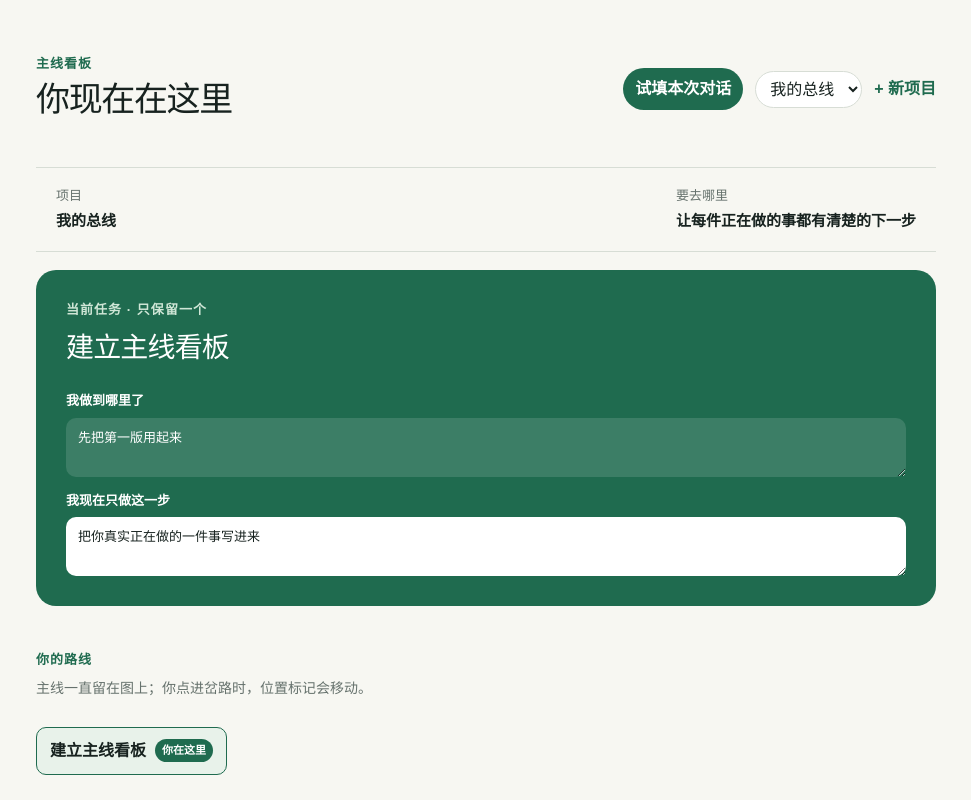
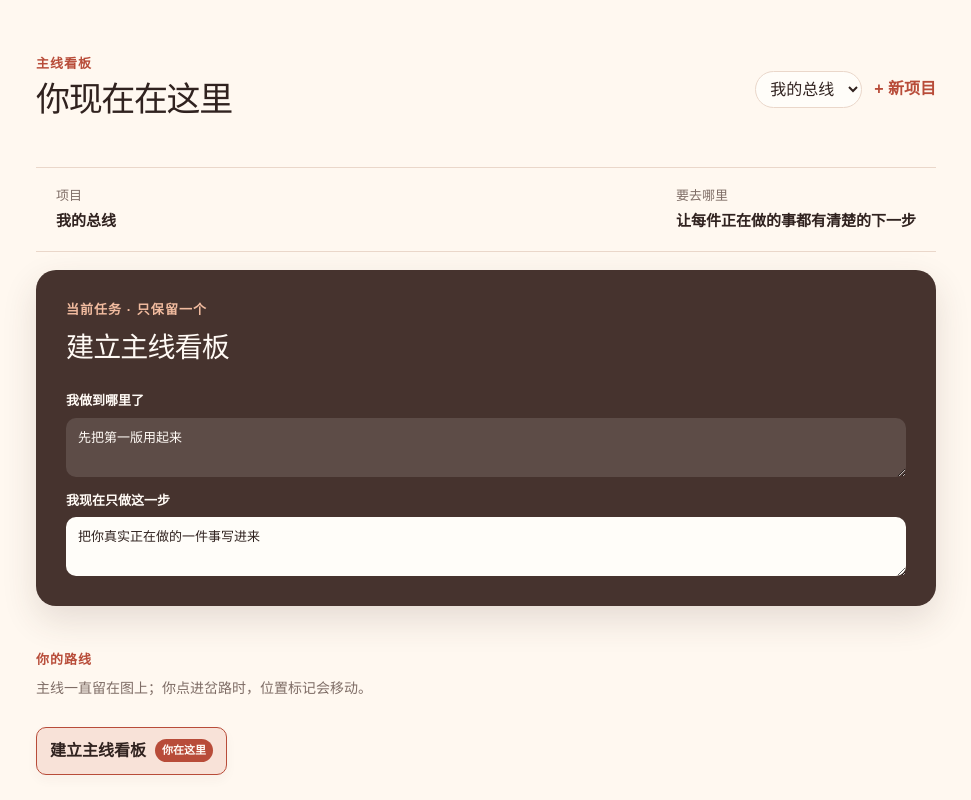
Before and after one commit to Olivya-sxx/mainline-board, a Next.js app: page / in a window 1280 px wide. Shown: the top 800 px of the page, without its empty margins (154-1125 px from the left). Built offline with nearby package versions, Linux system fonts and the light colour scheme.

Commit message:
Simplify board and refresh palette

```diff
--- a/app/globals.css
+++ b/app/globals.css
@@ -1,22 +1,22 @@
 @import "tailwindcss";
 
-:root { --ink:#17221f; --muted:#66726d; --paper:#f7f7f2; --line:#d7ddd5; --green:#1f6b4f; --pale:#e8f2ea; }
+:root { --ink:#30221f; --muted:#7f6d66; --paper:#fff8f0; --line:#ead7ca; --accent:#b84c39; --pale:#f8e2d8; --dark:#46332e; }
 * { box-sizing:border-box; }
 body { margin:0; background:var(--paper); color:var(--ink); font-family:Arial, "PingFang SC", sans-serif; }
 button, input, textarea { font:inherit; }
 button { cursor:pointer; }
 main { width:min(900px, calc(100% - 32px)); margin:0 auto; padding:54px 0 80px; }
 .topbar, .section-heading, .orientation, .branch { display:flex; justify-content:space-between; gap:20px; align-items:center; }
-.project-actions { display:flex; align-items:center; gap:12px; }.project-actions select { max-width:140px; border:1px solid var(--line); border-radius:999px; padding:8px 10px; background:#fff; color:var(--ink); }.trial-button { border:0; border-radius:999px; padding:9px 12px; color:#fff; background:var(--green); font-weight:700; white-space:nowrap; }
+.project-actions { display:flex; align-items:center; gap:12px; }.project-actions select { max-width:140px; border:1px solid var(--line); border-radius:999px; padding:8px 10px; background:#fffdf9; color:var(--ink); }
 h1, h2, p { margin:0; } h1 { font-size:34px; letter-spacing:-.04em; } h2 { font-size:22px; letter-spacing:-.03em; }
-.eyebrow { color:var(--green); font-size:13px; font-weight:700; letter-spacing:.08em; }
-.text-button, .outline-button, .branch button, .close { border:0; background:transparent; color:var(--green); font-weight:700; }
+.eyebrow { color:var(--accent); font-size:13px; font-weight:700; letter-spacing:.08em; }
+.text-button, .outline-button, .branch button, .close { border:0; background:transparent; color:var(--accent); font-weight:700; }
 .orientation { margin:42px 0 18px; padding:18px 20px; border-top:1px solid var(--line); border-bottom:1px solid var(--line); }
 .orientation div { display:grid; gap:5px; } .orientation span, small { color:var(--muted); font-size:13px; } .orientation strong { font-size:15px; }
-.current-card { padding:30px; border-radius:20px; background:var(--green); color:#fff; } .current-card .eyebrow { color:#cfe6d6; } .current-card h2 { margin:8px 0 22px; font-size:28px; }
+.current-card { padding:30px; border-radius:20px; background:var(--dark); color:#fffaf5; box-shadow:0 14px 35px rgba(70,51,46,.14); } .current-card .eyebrow { color:#f1bb9f; } .current-card h2 { margin:8px 0 22px; font-size:28px; }
 label { display:grid; gap:7px; font-size:13px; font-weight:700; } textarea, input { width:100%; border:1px solid var(--line); border-radius:10px; padding:10px 12px; resize:vertical; color:var(--ink); background:#fff; font-weight:400; }
-.current-card textarea { min-height:54px; border:0; background:rgba(255,255,255,.13); color:#fff; } .current-card .next { margin-top:14px; } .current-card .next textarea { background:#fff; color:var(--ink); }.return-button { margin-top:16px; border:1px solid #cfe6d6; border-radius:999px; padding:9px 12px; color:#fff; background:transparent; font-weight:700; }
-.path { margin:44px 0; }.route-note { margin-top:8px; color:var(--muted); font-size:14px; }.route-tree, .route-tree ul { list-style:none; margin:20px 0 0; padding-left:0; }.route-tree ul { margin:0 0 0 22px; padding-left:22px; border-left:1px solid var(--line); }.route-tree li { position:relative; padding:8px 0; }.route-tree ul > li::before { content:""; position:absolute; top:28px; left:-22px; width:21px; border-top:1px solid var(--line); }.route-node { display:inline-flex; align-items:center; gap:9px; max-width:100%; border:1px solid var(--line); border-radius:10px; padding:11px 13px; color:var(--ink); background:#fff; text-align:left; font-weight:700; }.route-node.is-current { border-color:var(--green); background:var(--pale); }.route-node em { border-radius:999px; padding:3px 7px; color:#fff; background:var(--green); font-size:11px; font-style:normal; white-space:nowrap; }
-.branches { border-top:1px solid var(--line); padding-top:27px; }.section-heading { align-items:flex-start; }.section-heading h2 { margin-top:4px; }.outline-button { border:1px solid var(--green); padding:9px 12px; border-radius:999px; white-space:nowrap; }.empty { color:var(--muted); margin-top:20px; }.branch-list { display:grid; gap:10px; margin-top:20px; }.branch { padding:16px; background:#fff; border-radius:12px; }.branch p { font-weight:700; margin-bottom:5px; }.branch button { padding:7px 0; }
-.dialog { width:min(480px, calc(100% - 32px)); border:0; border-radius:18px; padding:0; box-shadow:0 20px 60px rgba(0,0,0,.18); }.dialog::backdrop { background:rgba(20,31,27,.35); }.dialog form { display:grid; gap:16px; padding:24px; }.close { font-size:25px; line-height:1; }.primary-button { border:0; border-radius:10px; padding:12px; color:#fff; background:var(--green); font-weight:700; }
+.current-card textarea { min-height:54px; border:0; background:rgba(255,255,255,.12); color:#fffaf5; } .current-card .next { margin-top:14px; } .current-card .next textarea { background:#fffdf9; color:var(--ink); }.return-button { margin-top:16px; border:1px solid #e8b89f; border-radius:999px; padding:9px 12px; color:#fffaf5; background:transparent; font-weight:700; }
+.path { margin:44px 0; }.route-note { margin-top:8px; color:var(--muted); font-size:14px; }.route-tree, .route-tree ul { list-style:none; margin:20px 0 0; padding-left:0; }.route-tree ul { margin:0 0 0 22px; padding-left:22px; border-left:1px solid var(--line); }.route-tree li { position:relative; padding:8px 0; }.route-tree ul > li::before { content:""; position:absolute; top:28px; left:-22px; width:21px; border-top:1px solid var(--line); }.route-node { display:inline-flex; align-items:center; gap:9px; max-width:100%; border:1px solid var(--line); border-radius:10px; padding:11px 13px; color:var(--ink); background:#fffdf9; text-align:left; font-weight:700; box-shadow:0 5px 12px rgba(70,51,46,.04); }.route-node.is-current { border-color:var(--accent); background:var(--pale); }.route-node em { border-radius:999px; padding:3px 7px; color:#fffaf5; background:var(--accent); font-size:11px; font-style:normal; white-space:nowrap; }
+.branches { border-top:1px solid var(--line); padding-top:27px; }.section-heading { align-items:flex-start; }.section-heading h2 { margin-top:4px; }.outline-button { border:1px solid var(--accent); padding:9px 12px; border-radius:999px; white-space:nowrap; }.empty { color:var(--muted); margin-top:20px; }.branch-list { display:grid; gap:10px; margin-top:20px; }.branch { padding:16px; background:#fffdf9; border-radius:12px; box-shadow:0 5px 12px rgba(70,51,46,.04); }.branch p { font-weight:700; margin-bottom:5px; }.branch button { padding:7px 0; }
+.dialog { width:min(480px, calc(100% - 32px)); border:0; border-radius:18px; padding:0; box-shadow:0 20px 60px rgba(70,51,46,.22); }.dialog::backdrop { background:rgba(48,34,31,.35); }.dialog form { display:grid; gap:16px; padding:24px; background:#fffdf9; }.close { font-size:25px; line-height:1; }.primary-button { border:0; border-radius:10px; padding:12px; color:#fffaf5; background:var(--accent); font-weight:700; }
 @media (max-width:600px) { main { width:min(100% - 24px, 900px); padding-top:28px; }.topbar { align-items:flex-start; }.project-actions { display:grid; justify-items:end; gap:5px; }.orientation { display:grid; }.current-card { padding:22px; }.section-heading { gap:12px; }.section-heading h2 { font-size:19px; }.outline-button { font-size:13px; }.branch { align-items:flex-start; } }
--- a/app/layout.tsx
+++ b/app/layout.tsx
@@ -15,11 +15,6 @@ const geistMono = Geist_Mono({
 export const metadata: Metadata = {
   title: "主线看板",
   description: "随时知道自己在哪里、要去哪里。",
-  openGraph: {
-    title: "主线看板",
-    description: "随时知道自己在哪里、要去哪里。",
-    images: ["/og.png"],
-  },
   icons: {
     icon: "/favicon.svg",
     shortcut: "/favicon.svg",
--- a/app/page.tsx
+++ b/app/page.tsx
@@ -29,41 +29,7 @@ const initialBoard: Board = {
   activeTaskId: "t1", activeProjectId: "p1",
 };
 
-const conversationTrial: Board = {
-  projects: [{ id: "trial-project", name: "主线看板", goal: "做出一个让我跳跃时也能看清位置与去向的工具" }],
-  tasks: [
-    {
-      id: "trial-task",
-      projectId: "trial-project",
-      title: "验证主线看板的使用方式",
-      progress: "初版已完成；发现填完进度和下一步后，缺少项目梳理与回到主线的流程。",
-      next: "用 3 个问题梳理项目，再决定下一版该补什么。",
-      status: "current",
-    },
-    {
-      id: "trial-branch-1",
-      projectId: "trial-project",
-      parentId: "trial-task",
-      title: "补上“完成并回到原处”",
-      progress: "已确认需要这个选择。",
-      next: "设计完成后回到原任务的动作。",
-      status: "paused",
-    },
-    {
-      id: "trial-branch-2",
-      projectId: "trial-project",
-      parentId: "trial-task",
-      title: "决定 Codex 对话如何更新看板",
-      progress: "先试一次由 Codex 整理当前对话。",
-      next: "确认这份试填是否有用。",
-      status: "paused",
-    },
-  ],
-  activeTaskId: "trial-task",
-  activeProjectId: "trial-project",
-};
-
-const storageKey = "mainline-board-v1";
+const storageKey = "mainline-board-v2";
 
 type ProjectTask = Task & { projectId: string };
 
@@ -127,12 +93,6 @@ export default function Home() {
     setBoard((old) => ({ ...old, activeProjectId: projectId, activeTaskId: task.id }));
   }
 
-  function loadConversationTrial() {
-    if (window.confirm("这会用本次对话的整理结果替换当前看板。继续吗？")) {
-      setBoard(conversationTrial);
-    }
-  }
-
   function finishAndReturn() {
     if (!current?.parentId) return;
     const parentId = current.parentId;
@@ -183,7 +143,7 @@ export default function Home() {
     <main>
       <header className="topbar">
         <div><p className="eyebrow">主线看板</p><h1>你现在在这里</h1></div>
-        <div className="project-actions"><button className="trial-button" onClick={loadConversationTrial}>试填本次对话</button><select aria-label="切换项目" value={project.id} onChange={(e) => switchProject(e.target.value)}>{board.projects.map((item) => <option key={item.id} value={item.id}>{item.name}</option>)}</select><button className="text-button" onClick={() => setShowProject(true)}>+ 新项目</button></div>
+        <div className="project-actions"><select aria-label="切换项目" value={project.id} onChange={(e) => switchProject(e.target.value)}>{board.projects.map((item) => <option key={item.id} value={item.id}>{item.name}</option>)}</select><button className="text-button" onClick={() => setShowProject(true)}>+ 新项目</button></div>
       </header>
 
       <section className="orientation" aria-label="当前位置">
```
